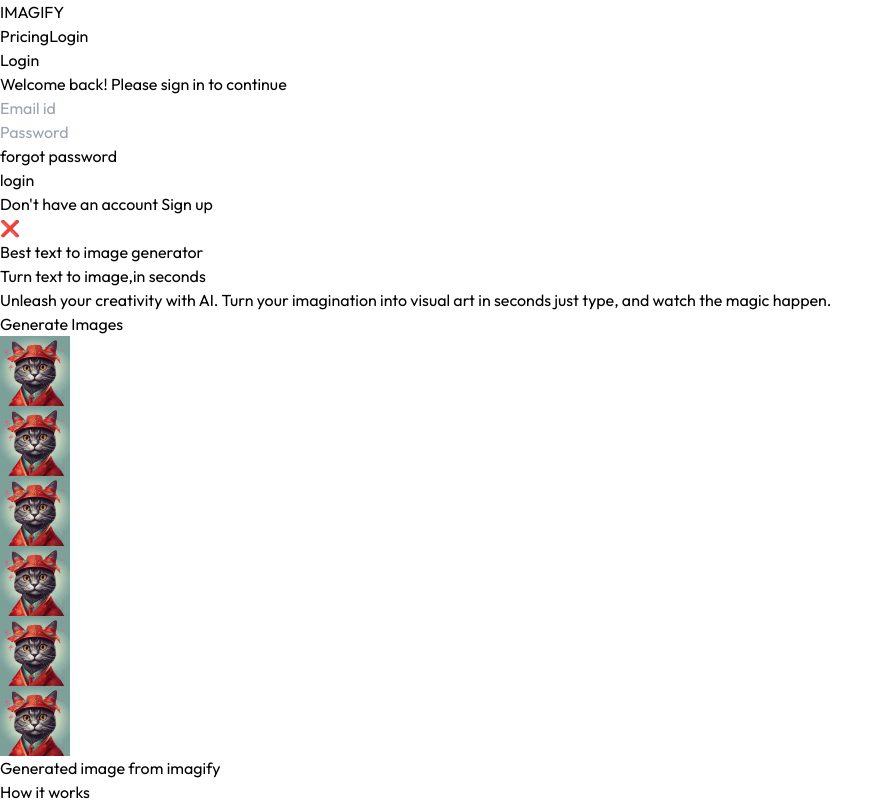
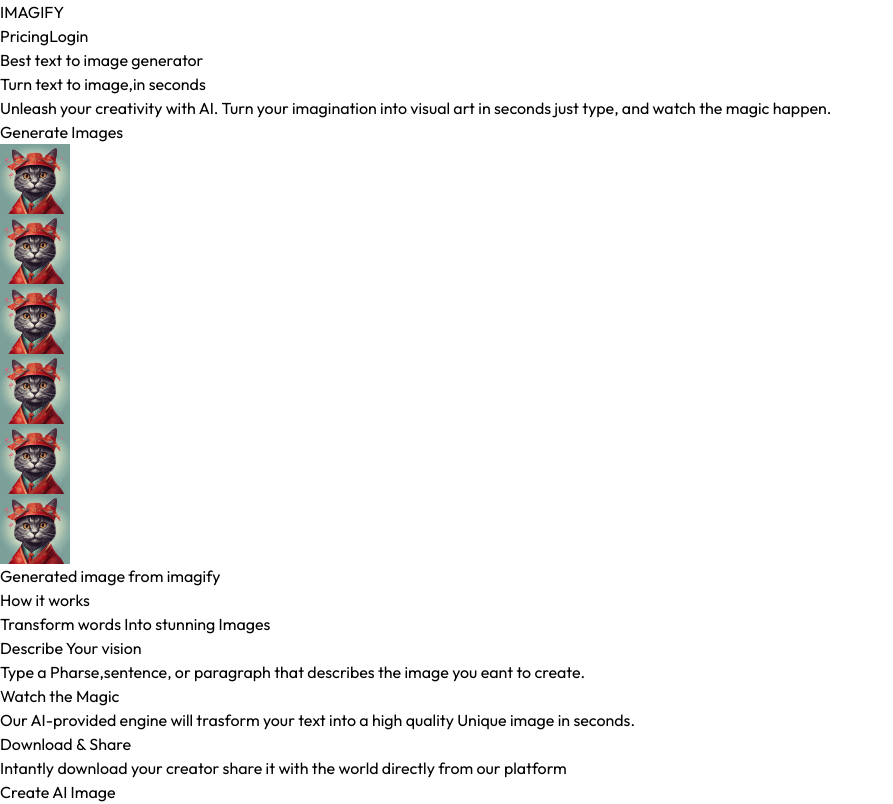
Before and after one commit to gokul8943/Imagify, a React (Vite) app in the folder frontend/: page / in a window 1280 px wide. Shown: the top 804 px of the page, without its empty margins (0-893 px from the left). Built offline with nearby package versions, Linux system fonts and the light colour scheme; no server answers.

Commit message:
login ui changes complete

```diff
--- a/frontend/src/App.jsx
+++ b/frontend/src/App.jsx
@@ -1,4 +1,4 @@
-import React from 'react'
+import React, { useContext } from 'react'
 import { Routes, Route } from 'react-router-dom'
 import Home from './pages/Home'
 import Result from './pages/Result'
@@ -7,12 +7,14 @@ import Navbar from './components/Navbar'
 import Footer from './components/Footer'
 import Login from './components/Login'
 import SignUp from './pages/SignUp'
+import { AppContext } from './context/AppContext'
 
 const App = () => {
+  const {showLogin} = useContext(AppContext)
   return (
     <div className='px-4 sm:PX-10 md:px-14 lg:px-28 min-h-screen bg-gradient-to-b from-teal-50 to-orange-50'>
       <Navbar />
-      <Login />
+     {showLogin &&  <Login />}
       <Routes>
         <Route path='/register' element={<SignUp />} />
         <Route path='/fsa;k' element={<Login />} />
--- a/frontend/src/components/Login.jsx
+++ b/frontend/src/components/Login.jsx
@@ -1,7 +1,10 @@
-import React, { useEffect, useState } from 'react'
+import React, { useContext, useEffect, useState } from 'react'
+import { AppContext } from '../context/AppContext'
+
 
 const Login = () => {
     const [state, setState] = useState("Login")
+    const {setShowLogin} = useContext(AppContext)
 
     useEffect(()=>{
       document.body.style.overflow = 'hidden'
@@ -11,6 +14,7 @@ const Login = () => {
       }
     },[])
 
+
     const handleMove = () =>{
         if(state === "Login"){
             setState("Sign Up")
@@ -18,6 +22,10 @@ const Login = () => {
             setState("Login")
         }
     }
+
+ const handleClose = () =>{
+    setShowLogin(false)
+ }
 
     return (
         <div className='absolute top-0 left-0 right-0 bottom-0 z-10 backdrop-blur-sm bg-black/30 flex justify-center items-center'>
@@ -39,7 +47,7 @@ const Login = () => {
 
                 {state === "Login" ? <p className='mt-5 text-center'>Don't have an account <span className='text-blue-600 cursor-pointer' onClick={handleMove}>Sign up</span></p> :
                     <p className='mt-5 text-center'>Already have an account <span className='text-blue-600 cursor-pointer' onClick={handleMove}>Login</span></p>}
-                <span className='absolute top-5 right-5 cursor-pointer'>❌</span>
+                <span className='absolute top-5 right-5 cursor-pointer'onClick={handleClose}>❌</span>
             </form>
         </div>
     )
--- a/frontend/src/components/Navbar.jsx
+++ b/frontend/src/components/Navbar.jsx
@@ -5,7 +5,8 @@ import { AppContext } from '../context/AppContext'
 
 const Navbar = () => {
 
-const { user } = useContext(AppContext)
+const { user,setShowLogin } = useContext(AppContext)
+
 
   const navigate = useNavigate()
 
@@ -14,7 +15,7 @@ const { user } = useContext(AppContext)
   }
 
   const handleLogin = () => {
-    navigate('/login')
+    setShowLogin(true)
   }
 
   return (
--- a/frontend/src/context/AppContext.jsx
+++ b/frontend/src/context/AppContext.jsx
@@ -6,12 +6,13 @@ const AppContextProvider = (props) =>{
   const [user,setUser] = useState(null);
   const [token,setToken] = useState(localStorage.getItem('token'))
   const [credit,setCredit] = useState(false)
+  const [showLogin ,setShowLogin] = useState(false)
 
  const backendUrl = import.meta.env.VITE_BACKEND_URL
 
 
   const value = {
-    user,setUser,backendUrl,token,setToken,credit,setCredit
+    user,setUser,showLogin,setShowLogin,backendUrl,token,setToken,credit,setCredit
   }
 
 
```
